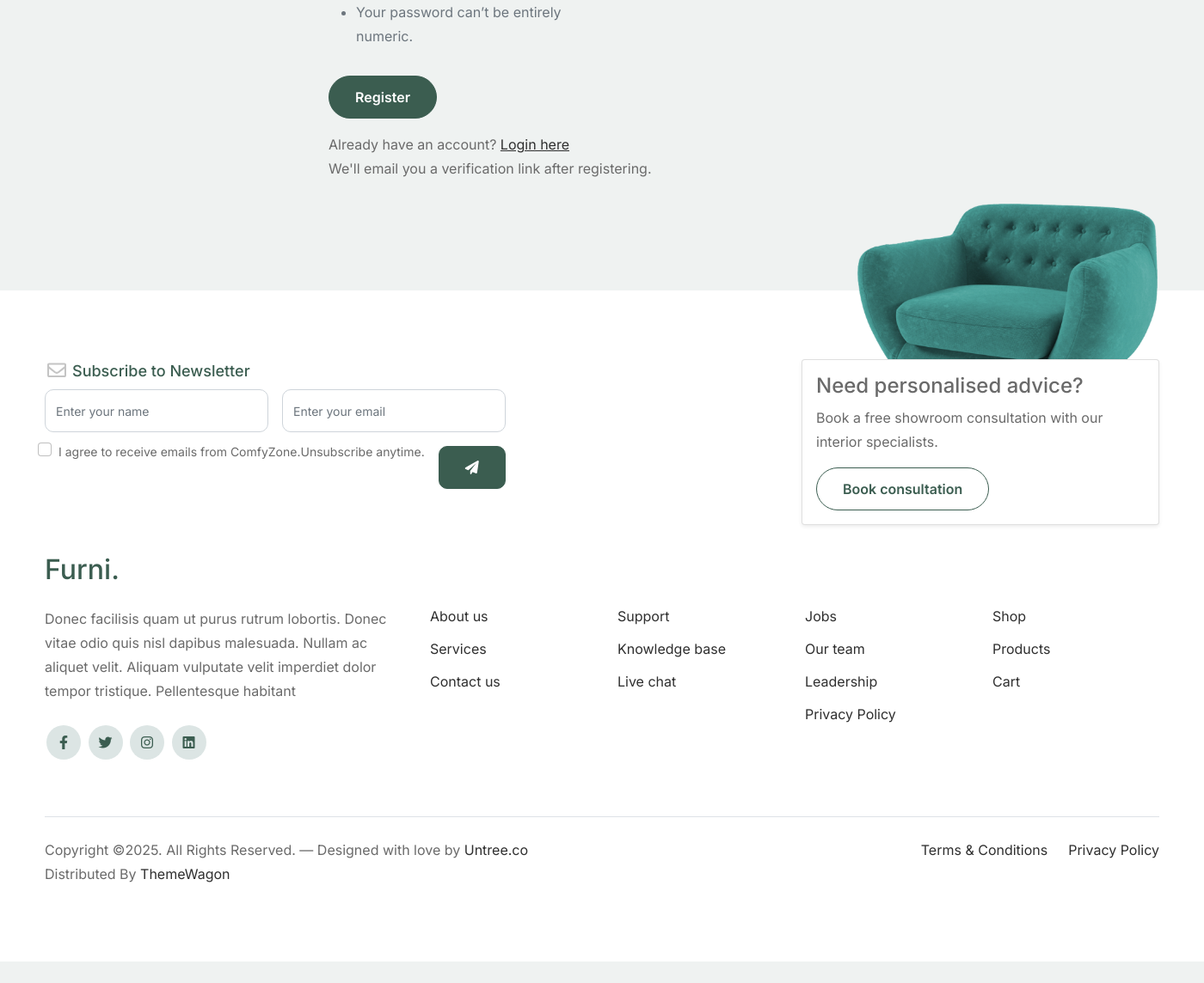
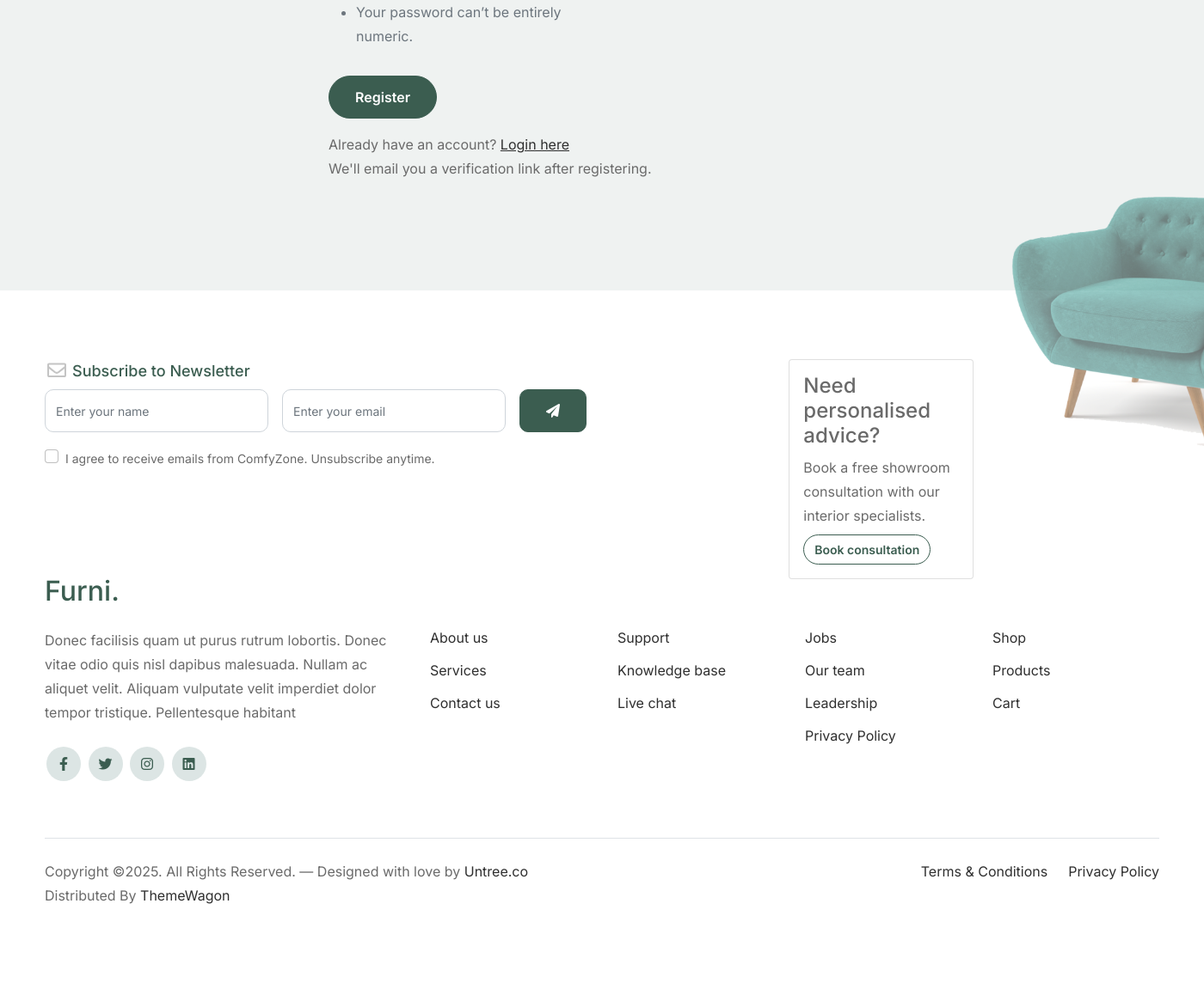
Before and after one commit to htadicha/ComfyZone, a Django app: page /accounts/register/ in a window 1400 px wide; the page is wider, and only the part inside the window is pictured. Shown: the part 752-1896 px from the top of that part at 86% size. Before the commit the page ends 1871 px from the top of that part, so only its background shows below. Run offline with Django 5.2, Linux system fonts and the light colour scheme; parts of the project's set-up code (start-up, migrations or seed data) failed here and were passed over; some libraries are stand-ins or nearby versions.

Commit message:
fix(footer): improve consultation card layout and form alignment
- Remove shadow from consultation card
- Make button text smaller with btn-sm class
- Move consultation card closer to subscription form
- Align paper plane submit button inline with form inputs
- Fix checkbox layout to be on separate row
- Adjust sofa image positioning to prevent overlap

```diff
--- a/static/css/style.css
+++ b/static/css/style.css
@@ -763,24 +763,38 @@ textarea {
   bottom: 0;
   right: 0;
   z-index: 1;
-  pointer-events: none; }
+  pointer-events: none;
+  max-width: 200px;
+  opacity: 0.6; }
 
 /* Ensure footer content appears above sofa image */
 .footer-section .row {
   position: relative;
   z-index: 2; }
 
-/* Ensure consultation card appears above sofa image */
-.footer-section .card.shadow-sm {
+/* Ensure consultation card appears above sofa image with proper spacing */
+.footer-section .card.shadow-sm,
+.footer-section .row > .col-lg-4:last-child .card {
   position: relative;
-  z-index: 10; }
+  z-index: 10;
+  box-shadow: none !important; }
 
-/* Ensure button text is visible in consultation card */
-.footer-section .card.shadow-sm .btn-outline-primary {
+/* Add padding to right column to prevent overlap with sofa image */
+@media (min-width: 992px) {
+  .footer-section .row > .col-lg-4:last-child {
+    padding-right: 220px;
+    padding-left: 0; } }
+
+/* Ensure button text is visible in consultation card with smaller text */
+.footer-section .card.shadow-sm .btn-outline-primary,
+.footer-section .row > .col-lg-4:last-child .card .btn-outline-primary {
   color: #3b5d50;
   border-color: #3b5d50;
-  background-color: transparent; }
-  .footer-section .card.shadow-sm .btn-outline-primary:hover {
+  background-color: transparent;
+  font-size: 0.875rem;
+  padding: 0.375rem 0.75rem; }
+  .footer-section .card.shadow-sm .btn-outline-primary:hover,
+  .footer-section .row > .col-lg-4:last-child .card .btn-outline-primary:hover {
     color: #ffffff;
     background-color: #3b5d50;
     border-color: #3b5d50; }
--- a/templates/base.html
+++ b/templates/base.html
@@ -116,7 +116,7 @@
   <!-- Start Footer Section -->
   <footer class="footer-section">
     <div class="container relative">
-      <div class="row">
+      <div class="row g-2">
         <div class="col-lg-8">
           <div class="subscription-form">
             <h3 class="d-flex align-items-center">
@@ -132,27 +132,29 @@
               <div class="col-auto">
                 <input type="email" name="email" class="form-control" placeholder="Enter your email" required>
               </div>
-              <div class="col-auto form-check mt-2">
-                <input type="checkbox" class="form-check-input" id="newsletterConsent" name="consent" value="true" required>
-                <label class="form-check-label small" for="newsletterConsent">
-                  I agree to receive emails from ComfyZone.Unsubscribe anytime.
-                </label>
-              </div>
               <div class="col-auto">
                 <button type="submit" class="btn btn-primary">
                   <span class="fa fa-paper-plane"></span>
                 </button>
+              </div>
+              <div class="col-12">
+                <div class="form-check">
+                  <input type="checkbox" class="form-check-input" id="newsletterConsent" name="consent" value="true" required>
+                  <label class="form-check-label small" for="newsletterConsent">
+                    I agree to receive emails from ComfyZone. Unsubscribe anytime.
+                  </label>
+                </div>
               </div>
               <input type="hidden" name="source" value="Footer CTA">
             </form>
           </div>
         </div>
         <div class="col-lg-4">
-          <div class="card shadow-sm">
+          <div class="card">
             <div class="card-body">
               <h4>Need personalised advice?</h4>
-              <p class="mb-3">Book a free showroom consultation with our interior specialists.</p>
-              <a href="{% url 'marketing:lead_create' %}" class="btn btn-outline-primary">Book consultation</a>
+              <p class="mb-2">Book a free showroom consultation with our interior specialists.</p>
+              <a href="{% url 'marketing:lead_create' %}" class="btn btn-outline-primary btn-sm">Book consultation</a>
             </div>
           </div>
         </div>
```
